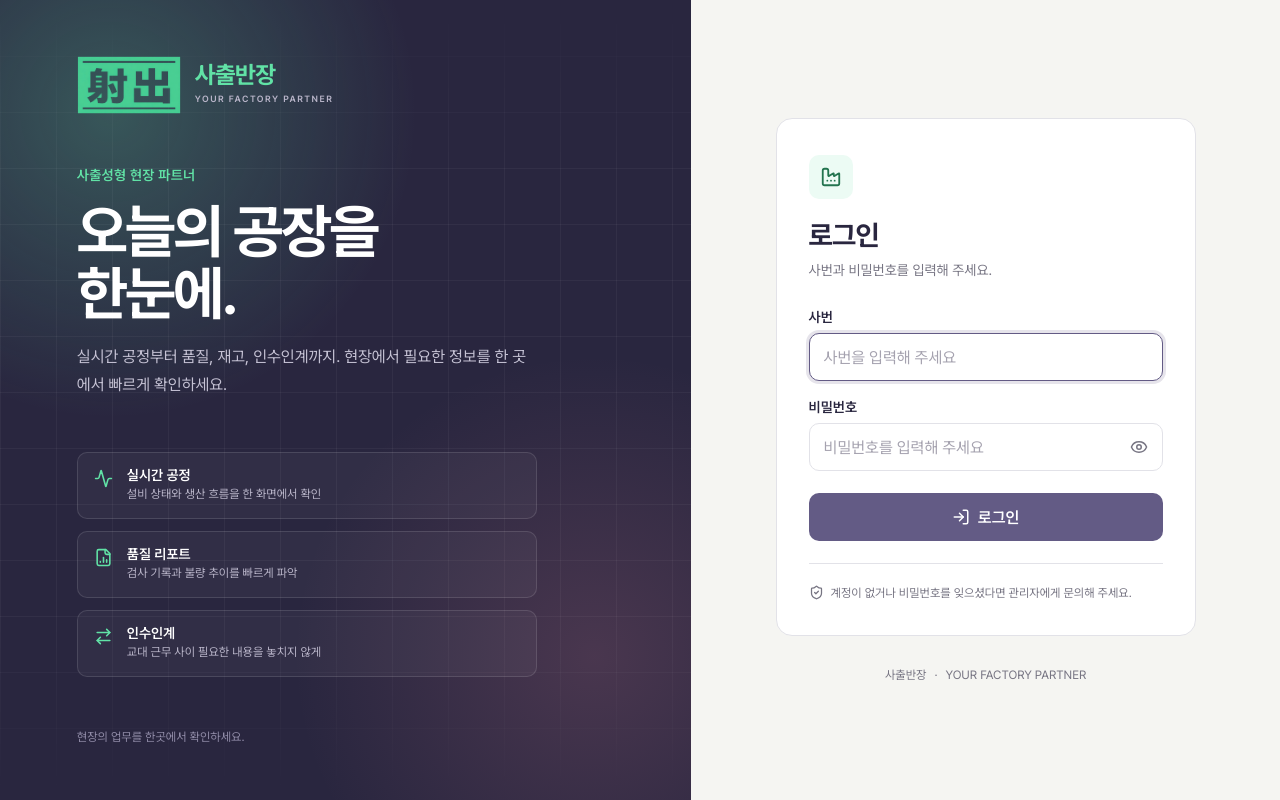
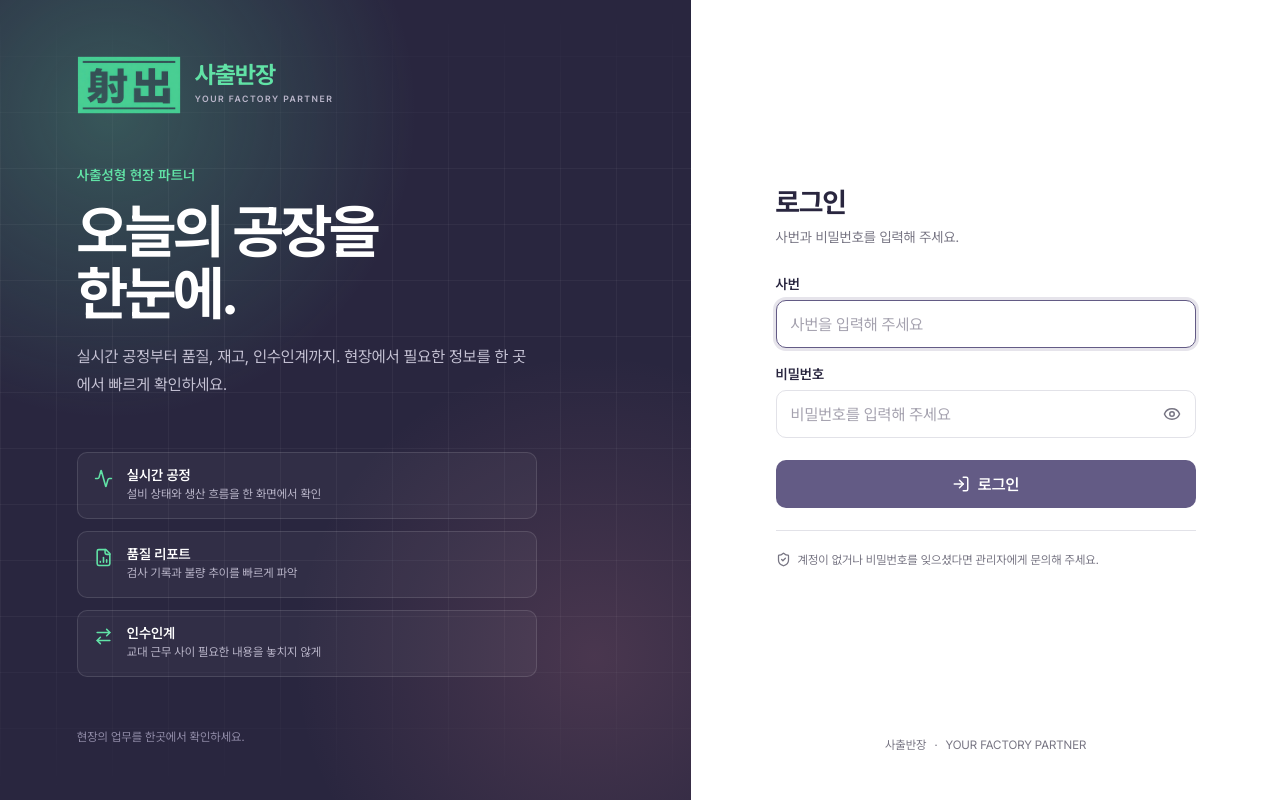
Before and after one commit to Hongssi96/sachulbanjang, a React (Vite) app in the folder FE/: page /login in a window 1280 px wide. Built offline with nearby package versions, Linux system fonts and the light colour scheme; no server answers.

Commit message:
design: 로그인 화면 레이아웃과 장식 정리

```diff
--- a/FE/src/pages/LoginPage/LoginPage.css
+++ b/FE/src/pages/LoginPage/LoginPage.css
@@ -137,28 +137,27 @@
   justify-content: center;
   gap: 32px;
   min-width: 0;
-  padding: 48px 32px;
+  width: 100%;
+  max-width: none;
+  margin: 0;
+  padding: 48px clamp(32px, 5vw, 80px);
+  background: var(--surface);
 }
 .login-card {
+  flex: 1;
+  display: flex;
+  flex-direction: column;
+  justify-content: center;
+  width: 100%;
+  min-width: 0;
+}
+.login-card > * {
   width: 100%;
   max-width: 420px;
-  padding: 36px 32px 32px;
-  border: 1px solid var(--border);
-  border-radius: var(--radius-card);
-  background: var(--surface);
+  margin-inline: auto;
 }
 .login-card-heading {
   margin-bottom: 28px;
-}
-.login-mark {
-  display: grid;
-  place-items: center;
-  width: 44px;
-  height: 44px;
-  margin-bottom: 18px;
-  border-radius: var(--radius-control);
-  background: #ecfbf4;
-  color: var(--mint-dark);
 }
 .login-card h2 {
   font-size: var(--fs-3xl);
@@ -381,9 +380,6 @@
   .login-brand h1 {
     font-size: var(--fs-4xl);
   }
-  .login-card {
-    padding: 28px 22px 24px;
-  }
 }
 @media (prefers-reduced-motion: reduce) {
   .login-spinner {
--- a/FE/src/pages/LoginPage/LoginPage.tsx
+++ b/FE/src/pages/LoginPage/LoginPage.tsx
@@ -6,7 +6,6 @@ import {
   ArrowRightLeft,
   Eye,
   EyeOff,
-  Factory,
   FileChartColumn,
   LoaderCircle,
   LogIn,
@@ -184,9 +183,6 @@ export default function LoginPage() {
       <main className="login-panel">
         <div className="login-card">
           <div className="login-card-heading">
-            <span className="login-mark">
-              <Factory size={22} aria-hidden="true" />
-            </span>
             <h2>로그인</h2>
             <p>사번과 비밀번호를 입력해 주세요.</p>
           </div>
```
